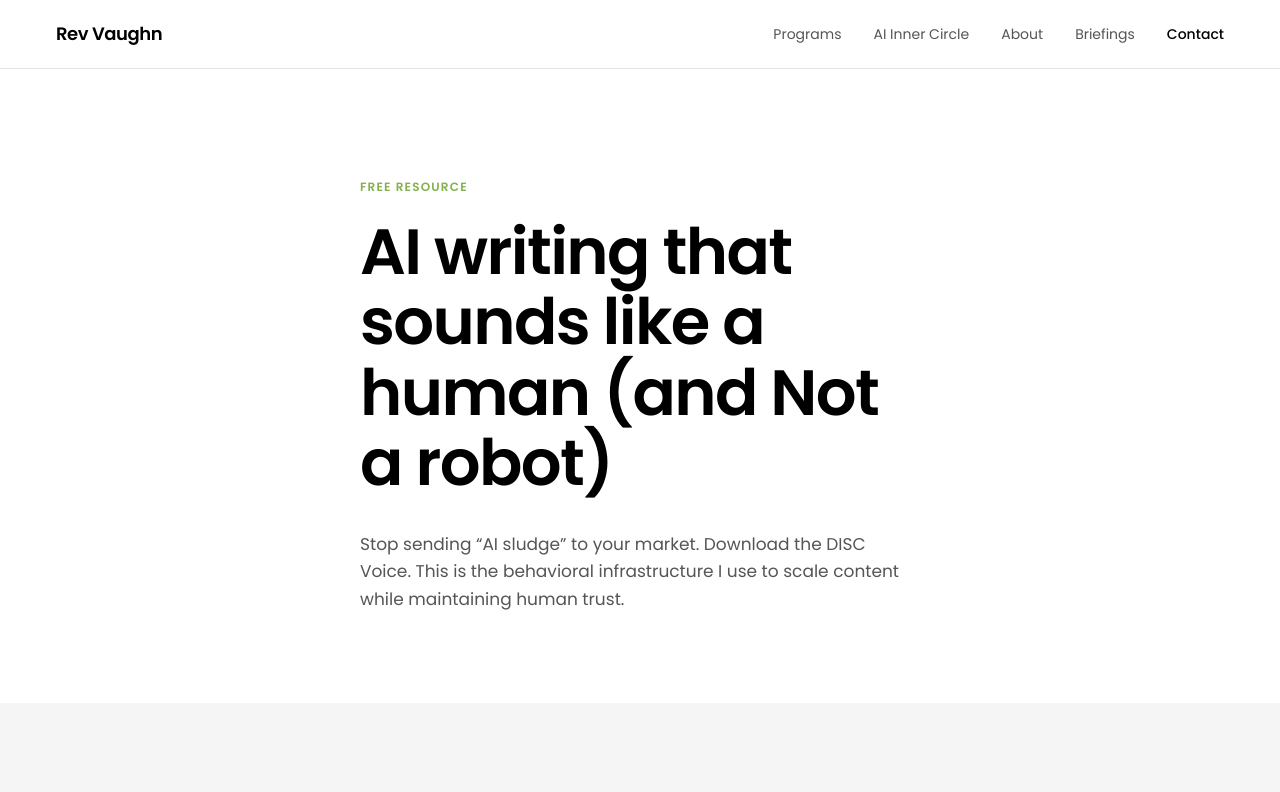
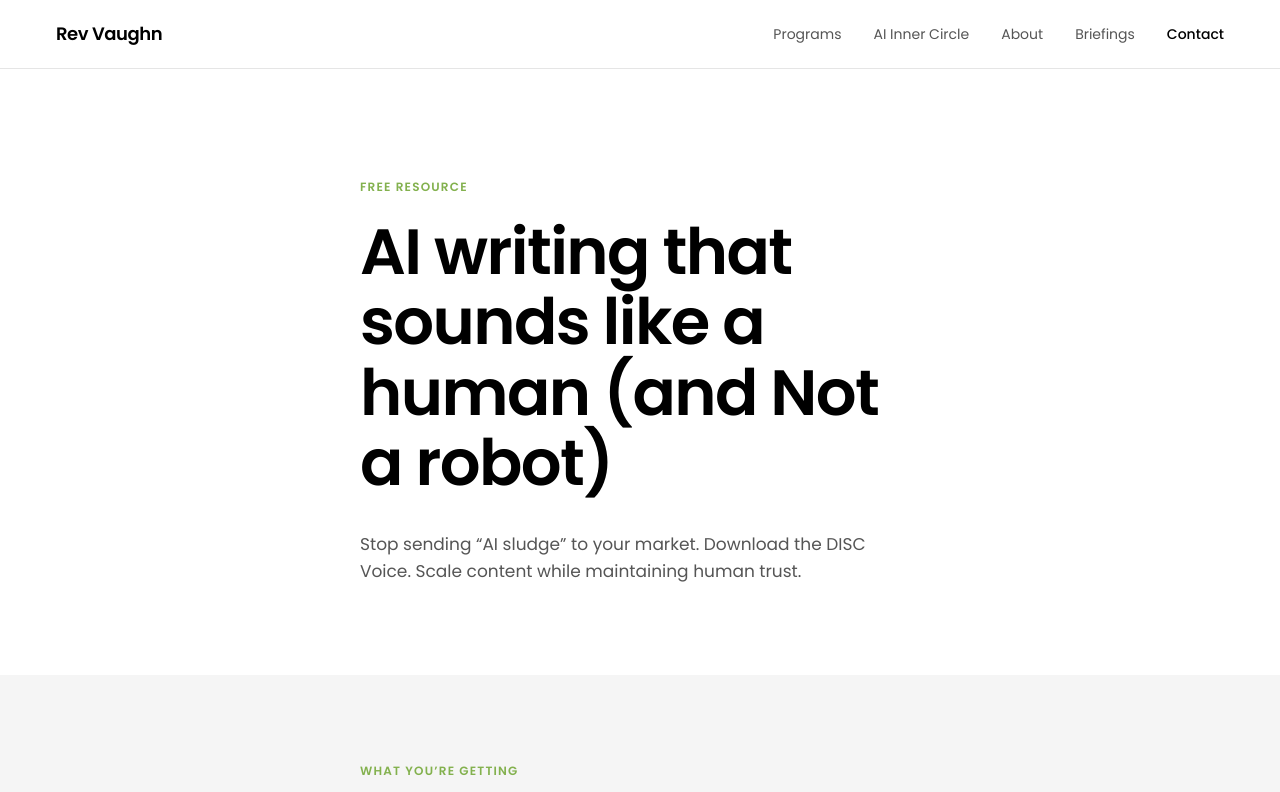
Before and after one commit to ndxtraders/revvaughn-com, a Next.js app: page /voice in a window 1280 px wide. Shown: the top 792 px of the page. Built offline with nearby package versions, Linux system fonts and the light colour scheme.

Commit message:
Update page.js

```diff
--- a/app/voice/page.js
+++ b/app/voice/page.js
@@ -48,8 +48,7 @@ export default function VoicePage() {
           </h1>
           <p className="text-lead text-ink-muted leading-relaxed">
             Stop sending &ldquo;AI sludge&rdquo; to your market. Download the DISC Voice.
-            This is the behavioral infrastructure I use to scale content while maintaining
-            human trust.
+            Scale content while maintaining human trust.
           </p>
         </Section>
 
```
